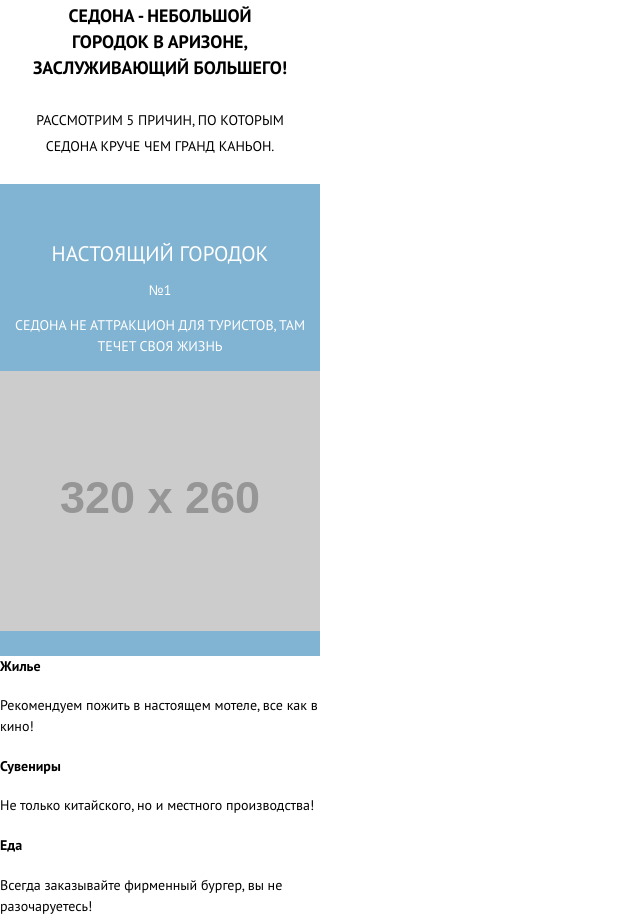
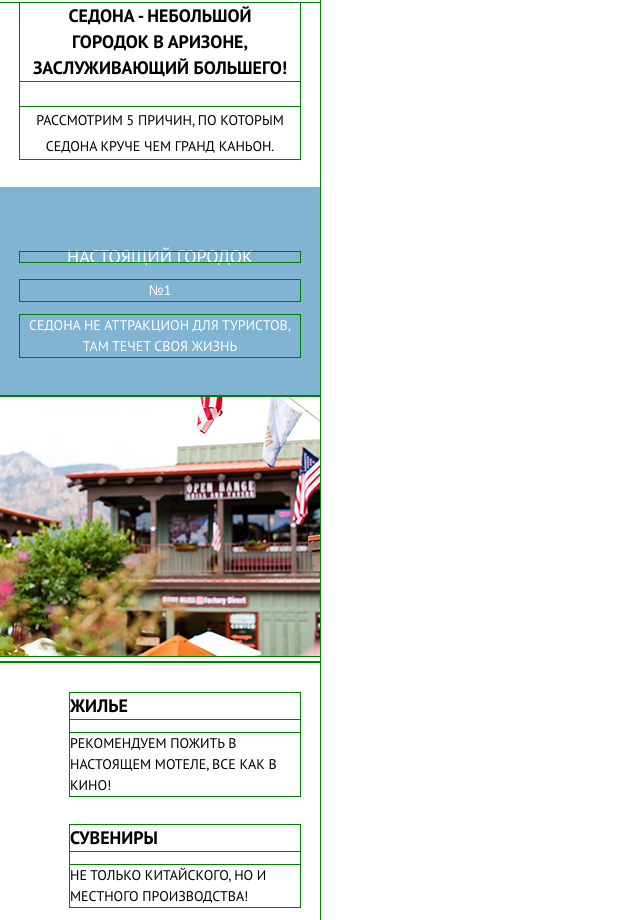
Before and after one commit to leQuimera/218165-sedona, a website: page index.html in a window 1280 px wide. Shown: the part 706-1626 px from the top of the page, without its empty margins (0-640 px from the left). Drawn offline with nearby package versions, Linux system fonts and the light colour scheme; files that its build step writes are made by us from their sources; placeholder pictures from the web are drawn by us; files whose address does not match are found by name.

Commit message:
Первичная стилизация блока рекламок

```diff
--- a/index.html
+++ b/index.html
@@ -44,13 +44,13 @@
       <ol class="reasons__list">
         <!-- Причина #1  -->
         <li class="reasons__item reason">
-          <div class="reason__description">
+          <div class="reason__description reason__description--blue">
             <h3 class="reason__title">Настоящий городок</h3>
             <span class="reason__num">&#8470;1</span>
             <p class="reason__text">Седона не аттракцион для туристов, там течет своя жизнь</p>
           </div>
           <div class="reason__img">
-            <img src="http://placehold.it/320x260" alt="Настоящий городок">
+            <img src="img/main-city-mobile@1x.jpg" width="320" height="260" alt="Настоящий городок">
           </div>
           <ul class="reason__list features">
             <li class="features__item features__item--house">
@@ -70,13 +70,13 @@
         <!-- //Причина #1  -->
         <!-- Причина #2  -->
         <li class="reasons__item reason">
-          <div class="reason__description">
+          <div class="reason__description reason__description--blue">
             <h3 class="reason__title">Там есть мост дьявола</h3>
             <span class="reason__num">&#8470;2</span>
             <p class="reason__text">Да, по нему можно пройти! Если вы осмелитесь, конечно</p>
           </div>
           <div class="reason__img">
-            <img src="http://placehold.it/320x260" alt="Мост дьявола">
+            <img src="img/main-bridge-mobile@1x.jpg" width="320" height="260" alt="Настоящий городок">
           </div>
         </li>
         <!-- //Причина #2  -->
--- a/sass/blocks/features.scss
+++ b/sass/blocks/features.scss
@@ -0,0 +1,25 @@
+.features {
+  padding-top: 7px;
+  padding-right: 20px;
+  padding-left: 70px;
+  margin-bottom: 39px;
+  text-align: left;
+}
+
+.features__title {
+  margin-bottom: 13px;
+  font-family: "PTSans", Arial, sans-serif;
+  font-weight: 800;
+  font-size: 18px;
+  line-height: 26px;
+  text-transform: uppercase;
+}
+
+.features__text {
+  margin-bottom: 29px;
+  font-family: "PTSans", Arial, sans-serif;
+  font-weight: 400;
+  font-size: 14px;
+  line-height: 21px;
+  text-transform: uppercase;
+}
--- a/sass/blocks/page.scss
+++ b/sass/blocks/page.scss
@@ -1,3 +1,6 @@
+* {outline: 1px solid green;}
+
+
 .page {
   width: 320px;
   margin: 0;
--- a/sass/blocks/reason.scss
+++ b/sass/blocks/reason.scss
@@ -1,21 +1,34 @@
 .reason {
   width: 100%;
-  background-color: $bg_color_blue;
 }
 
 .reason__description {
-  padding-top: 44px;
+  padding-top: 13px;
+  padding-left: 32px;
+  padding-right: 32px;
+  padding-bottom: 19px;
   display: flex;
   flex-direction: column;
   justify-content: center;
+  background-color: $bg_color_grey;
+  color: $font_header_bold;
+  text-align: center;
+
+  &--blue {
+    padding-top: 27px;
+    padding-left: 20px;
+    padding-right: 20px;
+    padding-bottom: 25px;
+    background-color: $bg_color_blue;
+    color: $font_header_light;
+  }
 }
 
 .reason__title {
   font-family: "PTSans", Arial, sans-serif;
-  font-weight: 300;
-  font-size: 21px;
+  font-weight: 400;
+  font-size: 18px;
   line-height: 10px;
-  color: $font_header_light;
   text-transform: uppercase;
   text-decoration: none;
   text-align: center;
@@ -27,15 +40,16 @@
   font-weight: 400;
   font-size: 14px;
   line-height: 21px;
-  color: $font_header_light;
   text-transform: uppercase;
-  text-decoration: none;
-  text-align: center;
 }
 
 .reason__list {
   margin: 0;
   padding: 0;
   list-style-type: none;
-  background-color: $bg_color_white;
 }
+
+.reason__img {
+  width: 100%;
+  height: auto;
+}
--- a/sass/blocks/reasons.scss
+++ b/sass/blocks/reasons.scss
@@ -1,6 +1,7 @@
 .reasons__inner {
   width: 280px;
   margin: 0 auto;
+  margin-bottom: 48px;
 }
 
 .reasons__title {
@@ -17,7 +18,6 @@
 }
 
 .reasons__lead {
-  margin-bottom: 25px;
   font-family: "PTSans", Arial, sans-serif;
   font-weight: 400;
   font-size: 14px;
@@ -33,3 +33,17 @@
   margin: 0;
   list-style-type: none;
 }
+
+.reasons__item {
+  position: relative;
+}
+
+.reasons__item:first-child::before {
+  content: "";
+  position: absolute;
+  top: -20px;
+  left: 0;
+  width: 100%;
+  background-color: $bg_color_blue;
+  height: 20px;
+}
--- a/sass/style.scss
+++ b/sass/style.scss
@@ -7,3 +7,4 @@
 @import "blocks/page-main.scss";
 @import "blocks/reasons.scss";
 @import "blocks/reason.scss";
+@import "blocks/features.scss";
```
